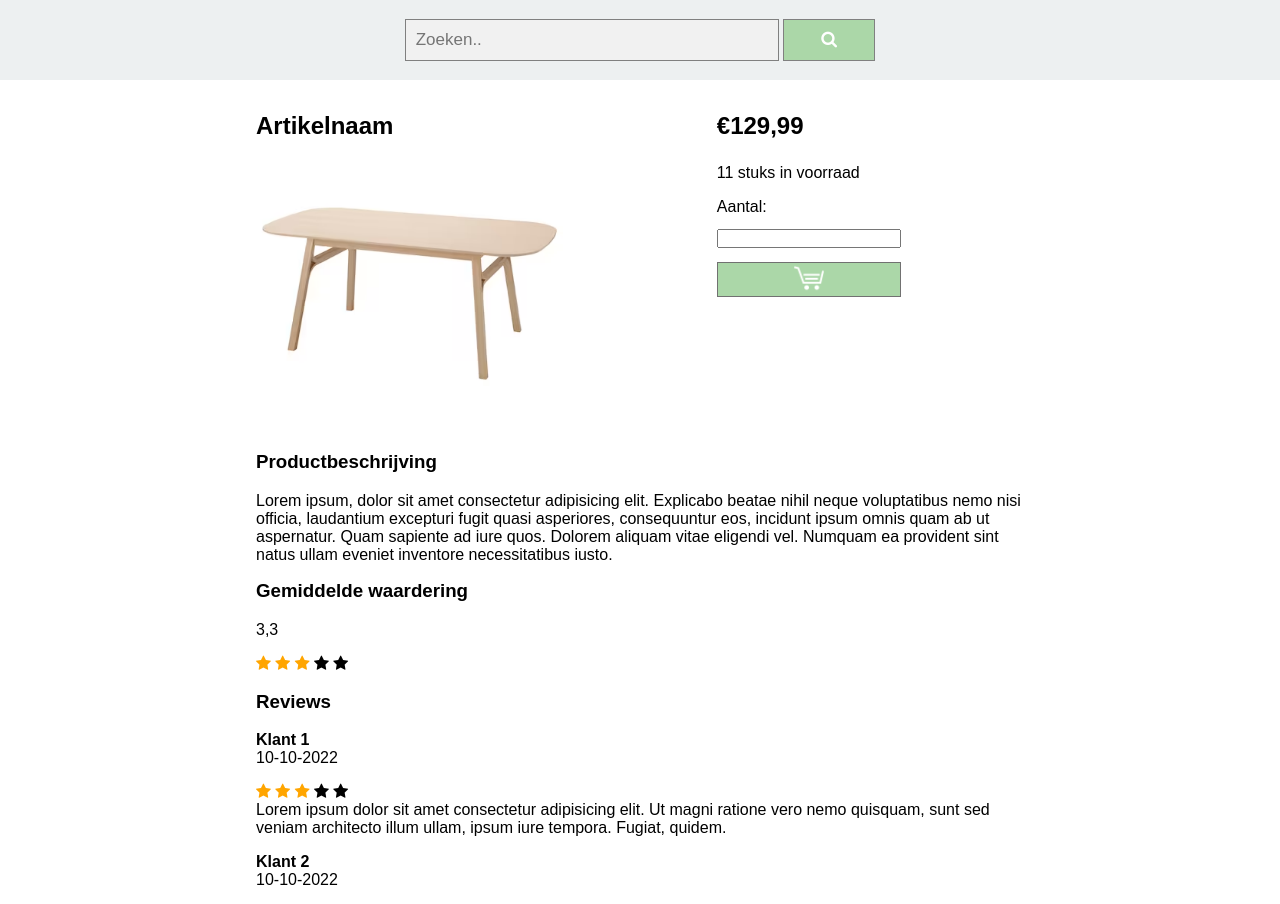
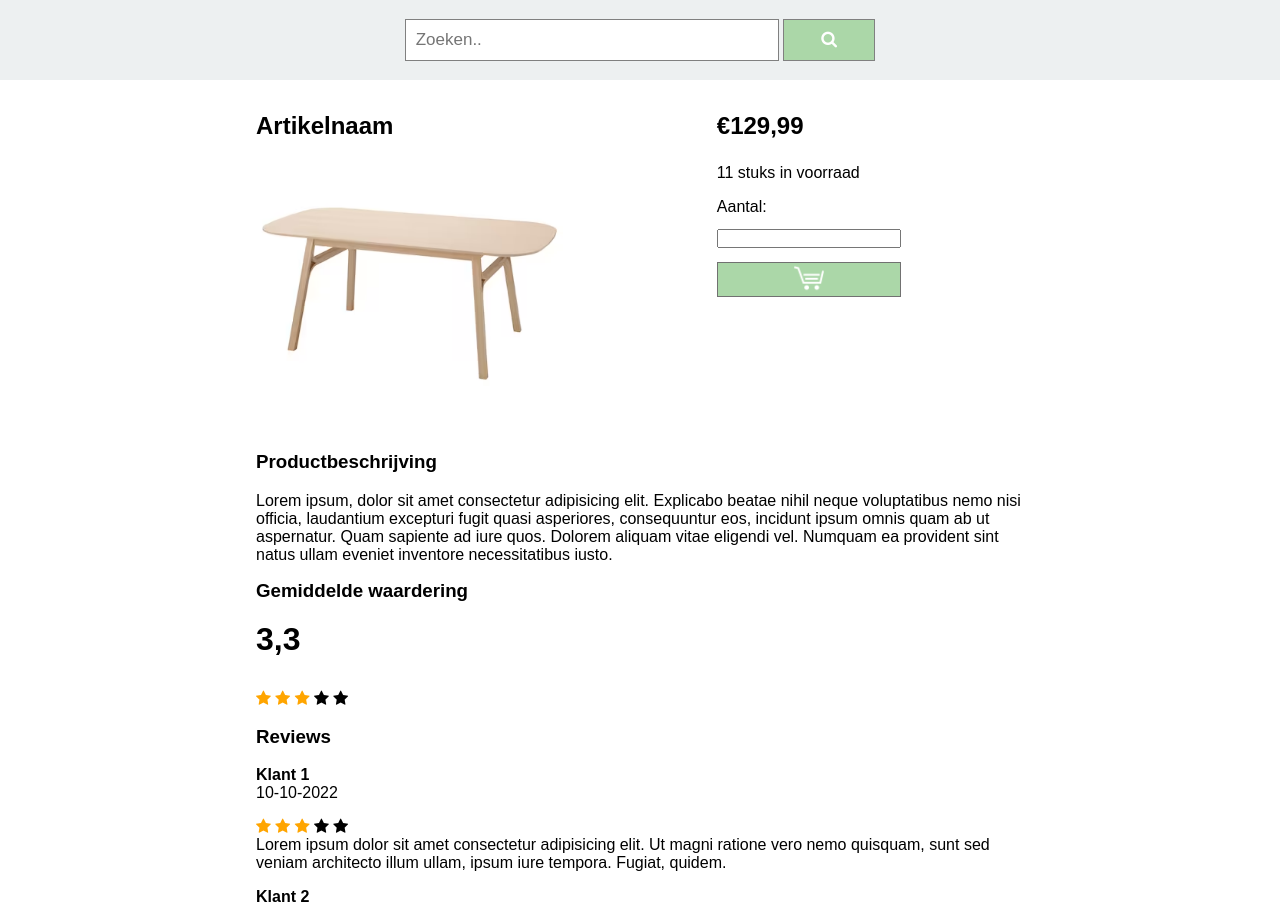
Before and after one commit to Tom-Lcr/Webshop, a PHP site: page /artikelPaginaController.php in a window 1280 px wide. Shown: the part 96-1000 px from the top of the page. Run offline with PHP 8.4, Linux system fonts and the light colour scheme.

```diff
--- a/style.css
+++ b/style.css
@@ -97,7 +97,6 @@ header {
     font-size: 17px;
     border: 1px solid grey;
     width: 22em;
-    background: #f1f1f1;
 }
 
 #zoekForm button {
@@ -344,6 +343,11 @@ input[type=button] {
     color: orange;
 }
 
+.scoreGem{
+    font-size: 2em;
+    font-weight: bold;
+}
+
 
 /*clear*/
 
```
